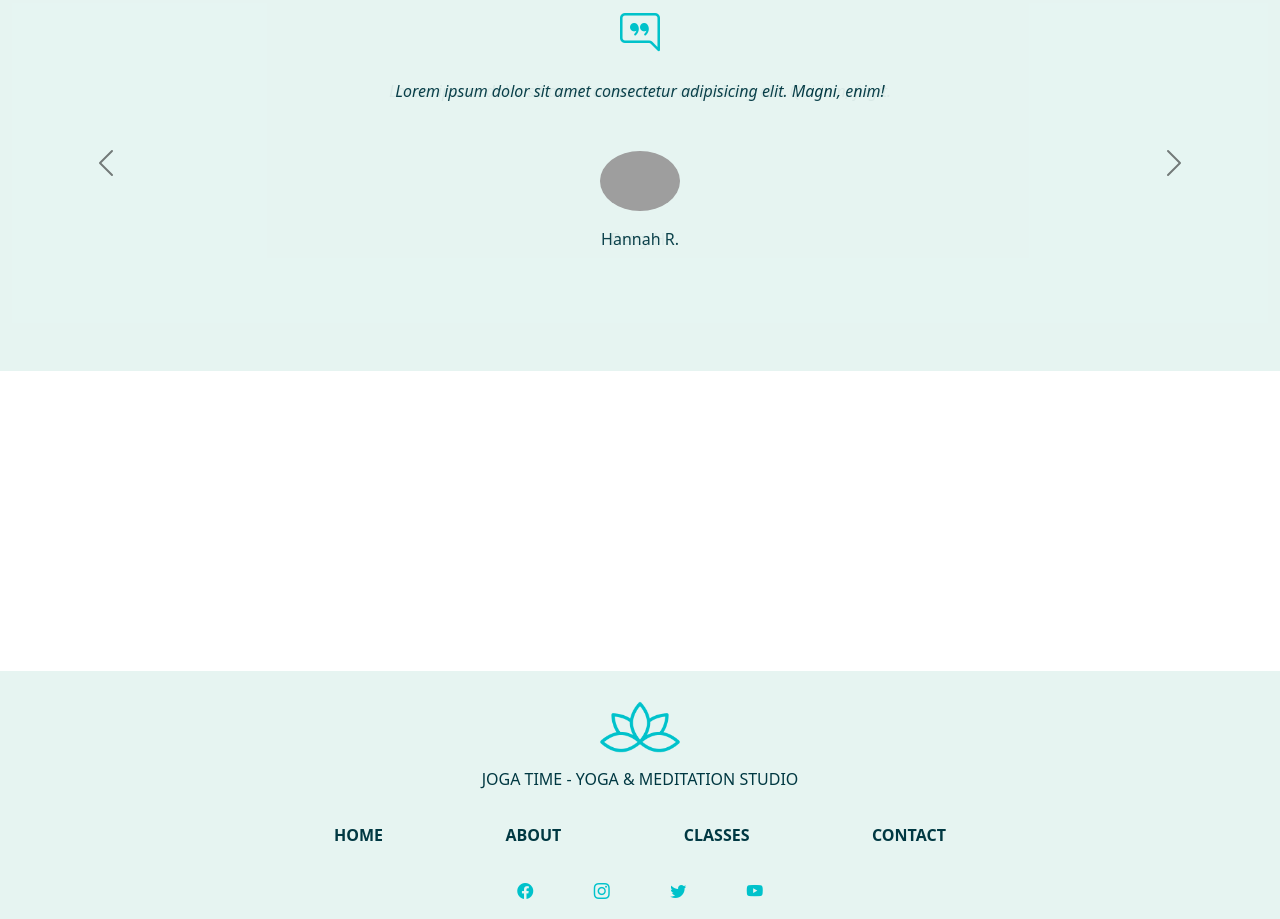
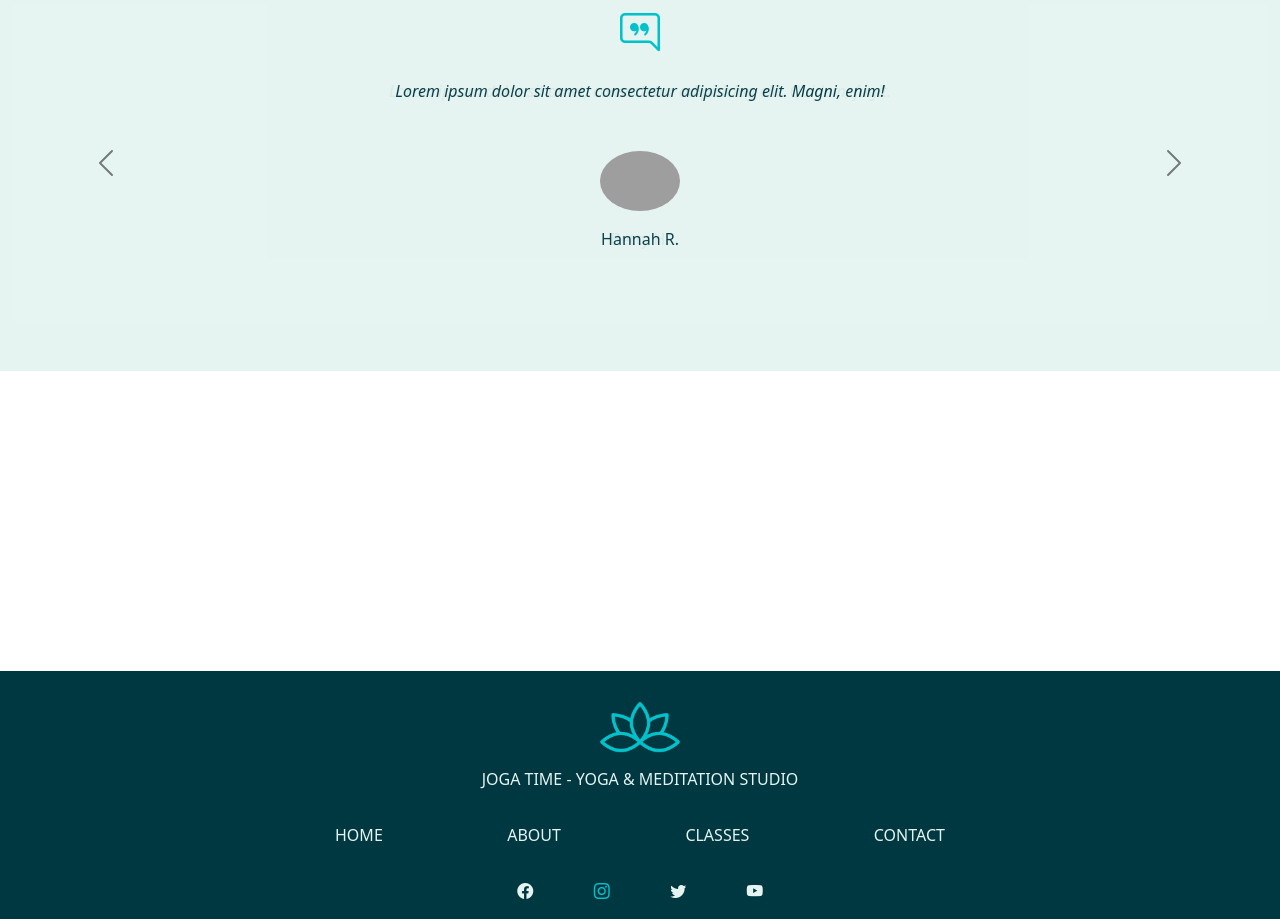
Before and after one commit to paulinakpz/yoga-website, a website: page index.html in a window 1280 px wide. Shown: the part 2138-3057 px from the top of the page. Drawn offline with nearby package versions, Linux system fonts and the light colour scheme; grey boxes are pictures that could not be loaded.

Commit message:
footer colors changed

```diff
--- a/index.html
+++ b/index.html
@@ -250,11 +250,11 @@
 
     </section>
 
-    <footer class="container-fluid bg-light text-dark p-3">
+    <footer class="container-fluid bg-dark text-light p-3">
 
       <div class="container-fluid text-center">
         <img src="img/yoga-favicon-rb.png" alt="logo">
-        <p class="text-dark fs-6 fw-normal">JOGA TIME - YOGA & MEDITATION STUDIO</p>
+        <p class="fs-6 fw-normal">JOGA TIME - YOGA & MEDITATION STUDIO</p>
 
           <ul class="nav footer-ul">
             <li class="nav-item">
@@ -272,7 +272,7 @@
           </ul>
         <div class="row m-auto social-media-icons">
           <div class="col"><a href="#"><i class="bi bi-facebook "></i></a></div>
-          <div class="col"><a href="#"><i class="bi bi-instagram "></i></a></div>
+          <div class="col"><a href="#"><i class="bi bi-instagram text-primary"></i></a></div>
           <div class="col"><a href="#"><i class="bi bi-twitter"></i></a></div>
           <div class="col"><a href="#"><i class="bi bi-youtube"></i></a></div>
 
--- a/scss/_footer.scss
+++ b/scss/_footer.scss
@@ -1,11 +1,19 @@
 footer {
+
   img {
     width: 80px;
+  }
+  p {
+    font-size: .4em;
   }
   .social-media-icons {
     width: 80%;
     @media (min-width: 768px) {
       width: 25%;
+    }
+    a {
+      color: $light;
+      font-weight: normal;
     }
   }
   .footer-ul {
@@ -16,8 +24,8 @@ footer {
       width: 60%;
     }
     li a {
-      color: $dark;
-      font-weight: 600;
+      color: $light;
+      font-weight: normal;
     }
   }
 }
```
Also changed, not shown: scss/style.css, 1 other file.
